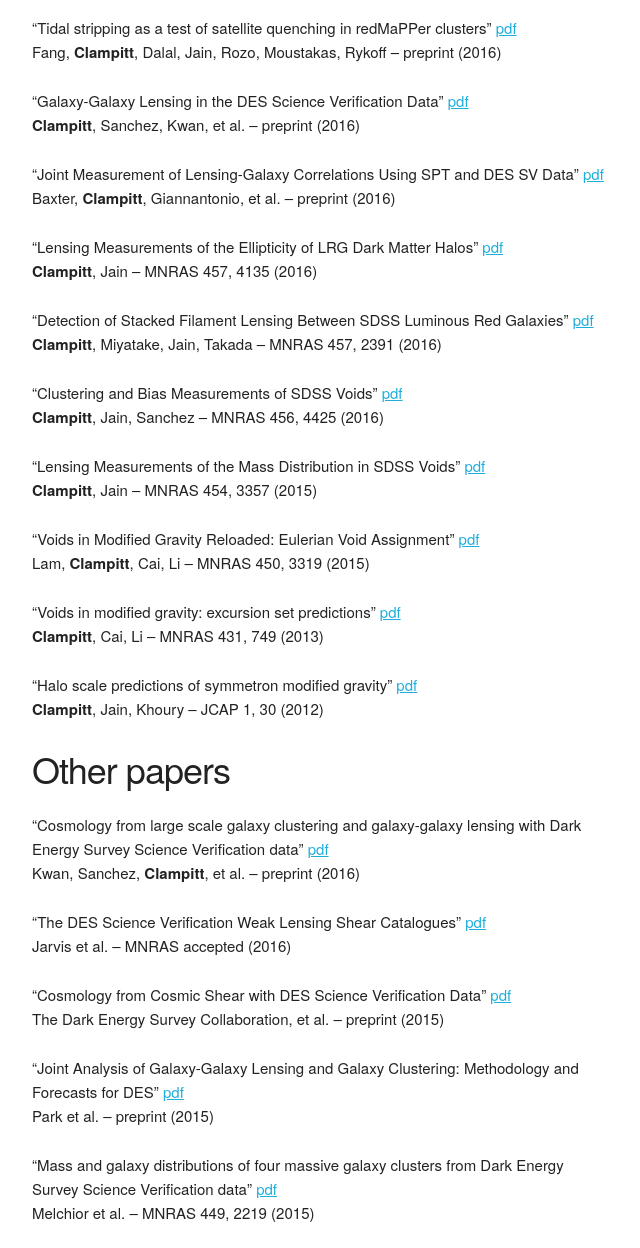
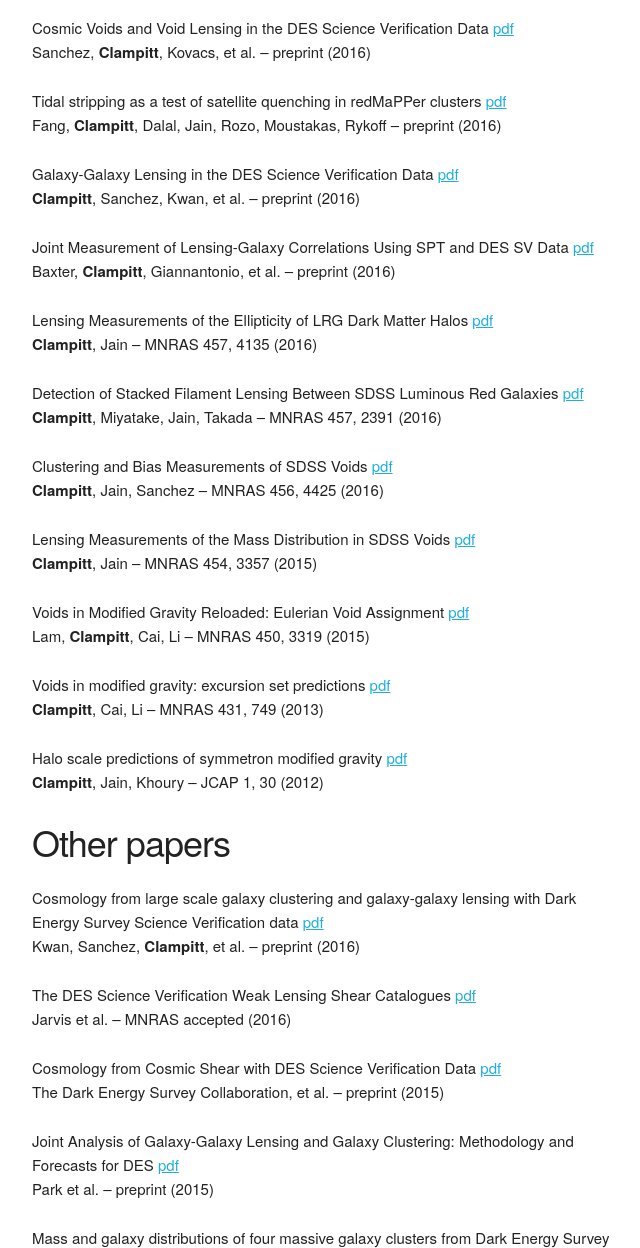
Before and after one commit to clampitt/clampitt.github.io, a plain HTML site: page publications.html in a window 1280 px wide. Shown: the part 270-1518 px from the top of the page, without its empty margins (318-958 px from the left). Drawn offline with Linux system fonts and the light colour scheme.

Commit message:
Updated publications.

```diff
--- a/publications.html
+++ b/publications.html
@@ -15,36 +15,38 @@
 <h2 id="publications">Publications</h2>
 <p><a href="http://arxiv.org/find/astro-ph/1/au:+Clampitt_J/0/1/0/all/0/1">All publications</a></p>
 <h3 id="first-or-second-author-papers">First or second author papers</h3>
-<p>“Tidal stripping as a test of satellite quenching in redMaPPer clusters” <a href="https://arxiv.org/pdf/1604.08611.pdf">pdf</a><br />
+<p>Cosmic Voids and Void Lensing in the DES Science Verification Data <a href="https://arxiv.org/pdf/1605.03982.pdf">pdf</a><br />
+Sanchez, <strong>Clampitt</strong>, Kovacs, et al. – preprint (2016)</p>
+<p>Tidal stripping as a test of satellite quenching in redMaPPer clusters <a href="https://arxiv.org/pdf/1604.08611.pdf">pdf</a><br />
 Fang, <strong>Clampitt</strong>, Dalal, Jain, Rozo, Moustakas, Rykoff – preprint (2016)</p>
-<p>“Galaxy-Galaxy Lensing in the DES Science Verification Data” <a href="http://arxiv.org/pdf/1603.05790.pdf">pdf</a><br />
+<p>Galaxy-Galaxy Lensing in the DES Science Verification Data <a href="http://arxiv.org/pdf/1603.05790.pdf">pdf</a><br />
 <strong>Clampitt</strong>, Sanchez, Kwan, et al. – preprint (2016)</p>
-<p>“Joint Measurement of Lensing-Galaxy Correlations Using SPT and DES SV Data” <a href="http://arxiv.org/pdf/1602.07384.pdf">pdf</a><br />
+<p>Joint Measurement of Lensing-Galaxy Correlations Using SPT and DES SV Data <a href="http://arxiv.org/pdf/1602.07384.pdf">pdf</a><br />
 Baxter, <strong>Clampitt</strong>, Giannantonio, et al. – preprint (2016)</p>
-<p>“Lensing Measurements of the Ellipticity of LRG Dark Matter Halos” <a href="http://arxiv.org/pdf/1506.03536.pdf">pdf</a><br />
+<p>Lensing Measurements of the Ellipticity of LRG Dark Matter Halos <a href="http://arxiv.org/pdf/1506.03536.pdf">pdf</a><br />
 <strong>Clampitt</strong>, Jain – MNRAS 457, 4135 (2016)</p>
-<p>“Detection of Stacked Filament Lensing Between SDSS Luminous Red Galaxies” <a href="http://arxiv.org/pdf/1402.3302.pdf">pdf</a><br />
+<p>Detection of Stacked Filament Lensing Between SDSS Luminous Red Galaxies <a href="http://arxiv.org/pdf/1402.3302.pdf">pdf</a><br />
 <strong>Clampitt</strong>, Miyatake, Jain, Takada – MNRAS 457, 2391 (2016)</p>
-<p>“Clustering and Bias Measurements of SDSS Voids” <a href="http://arxiv.org/pdf/1507.08031.pdf">pdf</a><br />
+<p>Clustering and Bias Measurements of SDSS Voids <a href="http://arxiv.org/pdf/1507.08031.pdf">pdf</a><br />
 <strong>Clampitt</strong>, Jain, Sanchez – MNRAS 456, 4425 (2016)</p>
-<p>“Lensing Measurements of the Mass Distribution in SDSS Voids” <a href="http://arxiv.org/pdf/1404.1834.pdf">pdf</a><br />
+<p>Lensing Measurements of the Mass Distribution in SDSS Voids <a href="http://arxiv.org/pdf/1404.1834.pdf">pdf</a><br />
 <strong>Clampitt</strong>, Jain – MNRAS 454, 3357 (2015)</p>
-<p>“Voids in Modified Gravity Reloaded: Eulerian Void Assignment” <a href="http://arxiv.org/pdf/1408.5338.pdf">pdf</a><br />
+<p>Voids in Modified Gravity Reloaded: Eulerian Void Assignment <a href="http://arxiv.org/pdf/1408.5338.pdf">pdf</a><br />
 Lam, <strong>Clampitt</strong>, Cai, Li – MNRAS 450, 3319 (2015)</p>
-<p>“Voids in modified gravity: excursion set predictions” <a href="http://arxiv.org/pdf/1212.2216.pdf">pdf</a><br />
+<p>Voids in modified gravity: excursion set predictions <a href="http://arxiv.org/pdf/1212.2216.pdf">pdf</a><br />
 <strong>Clampitt</strong>, Cai, Li – MNRAS 431, 749 (2013)</p>
-<p>“Halo scale predictions of symmetron modified gravity” <a href="http://arxiv.org/pdf/1110.2177.pdf">pdf</a><br />
+<p>Halo scale predictions of symmetron modified gravity <a href="http://arxiv.org/pdf/1110.2177.pdf">pdf</a><br />
 <strong>Clampitt</strong>, Jain, Khoury – JCAP 1, 30 (2012)</p>
 <h3 id="other-papers">Other papers</h3>
-<p>“Cosmology from large scale galaxy clustering and galaxy-galaxy lensing with Dark Energy Survey Science Verification data” <a href="https://arxiv.org/pdf/1604.07871.pdf">pdf</a><br />
+<p>Cosmology from large scale galaxy clustering and galaxy-galaxy lensing with Dark Energy Survey Science Verification data <a href="https://arxiv.org/pdf/1604.07871.pdf">pdf</a><br />
 Kwan, Sanchez, <strong>Clampitt</strong>, et al. – preprint (2016)</p>
-<p>“The DES Science Verification Weak Lensing Shear Catalogues” <a href="https://arxiv.org/pdf/1507.05603.pdf">pdf</a><br />
+<p>The DES Science Verification Weak Lensing Shear Catalogues <a href="https://arxiv.org/pdf/1507.05603.pdf">pdf</a><br />
 Jarvis et al. – MNRAS accepted (2016)</p>
-<p>“Cosmology from Cosmic Shear with DES Science Verification Data” <a href="http://arxiv.org/pdf/1507.05552.pdf">pdf</a><br />
+<p>Cosmology from Cosmic Shear with DES Science Verification Data <a href="http://arxiv.org/pdf/1507.05552.pdf">pdf</a><br />
 The Dark Energy Survey Collaboration, et al. – preprint (2015)</p>
-<p>“Joint Analysis of Galaxy-Galaxy Lensing and Galaxy Clustering: Methodology and Forecasts for DES” <a href="http://arxiv.org/pdf/1507.05353.pdf">pdf</a><br />
+<p>Joint Analysis of Galaxy-Galaxy Lensing and Galaxy Clustering: Methodology and Forecasts for DES <a href="http://arxiv.org/pdf/1507.05353.pdf">pdf</a><br />
 Park et al. – preprint (2015)</p>
-<p>“Mass and galaxy distributions of four massive galaxy clusters from Dark Energy Survey Science Verification data” <a href="http://arxiv.org/pdf/1405.4285.pdf">pdf</a><br />
+<p>Mass and galaxy distributions of four massive galaxy clusters from Dark Energy Survey Science Verification data <a href="http://arxiv.org/pdf/1405.4285.pdf">pdf</a><br />
 Melchior et al. – MNRAS 449, 2219 (2015)</p>
 </div>
 </body>
```
Also changed, not shown: 1 other file.
